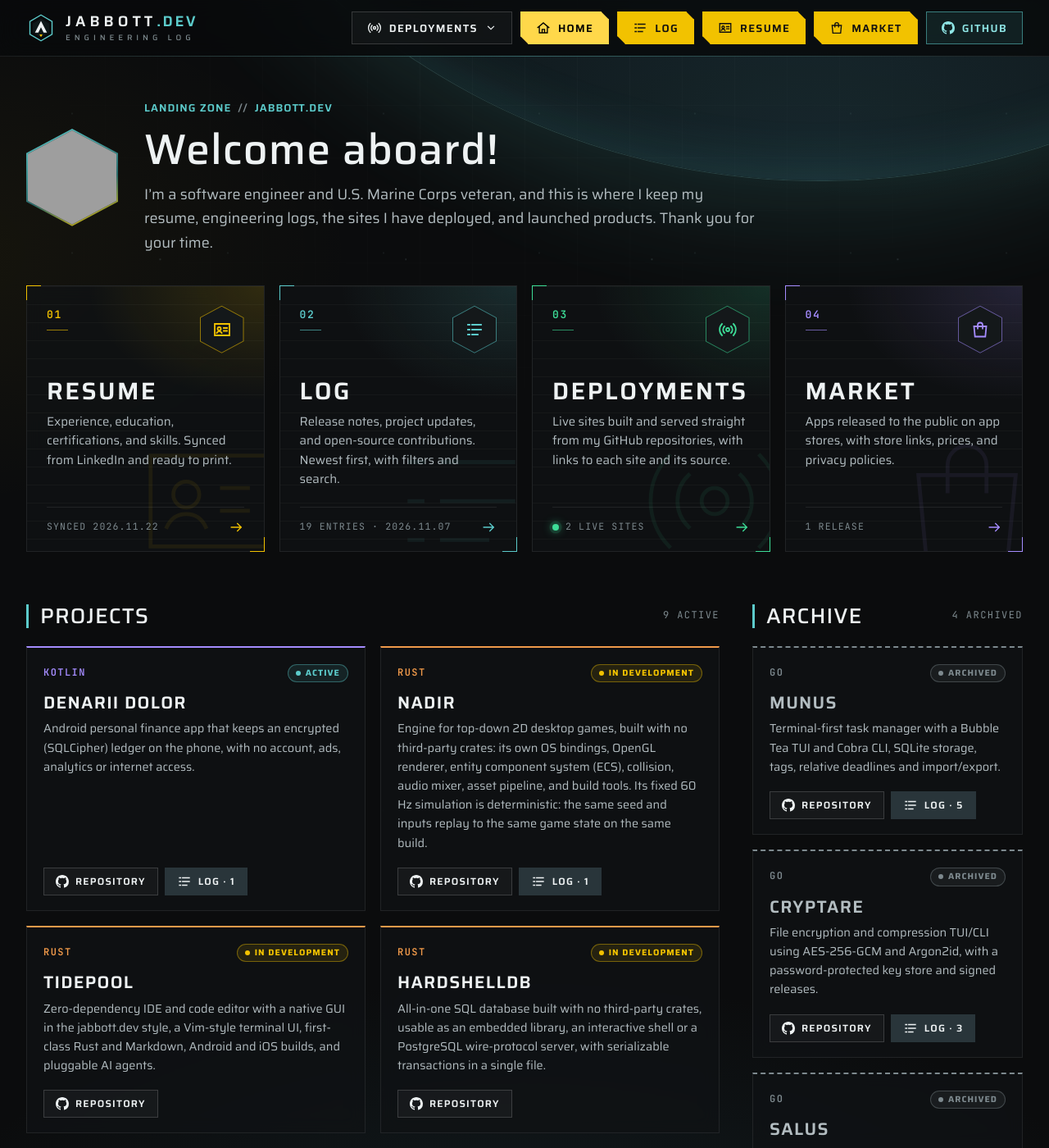
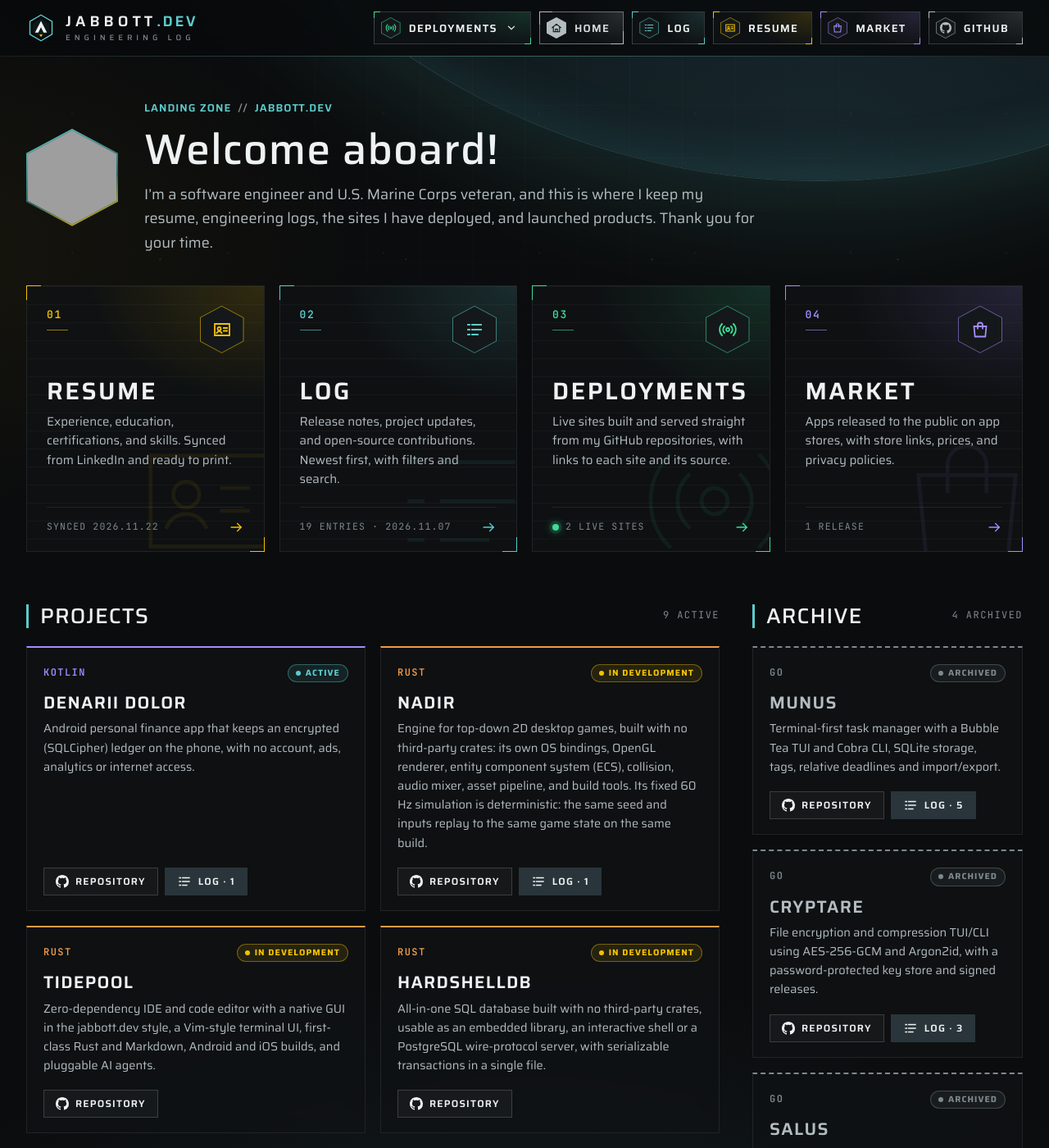
Before and after one commit to jabbott-iii/jabbott-iii.github.io, a Jekyll site: the page built from index.html, in a window 1280 px wide and 1400 px high. Shown: the whole window at 82% size. Built offline with Jekyll 4.4.1, drawn with Linux system fonts in a browser that asks for light colours; grey boxes are pictures that could not be loaded.

Commit message:
feat(layout): restyle header links as small destination tiles
Give the header links the look of the home page's destination tiles:
a glass panel with an accent glow, corner brackets that extend on
hover, and a hexagon icon frame. Each link uses its tile's accent
(Resume amber, Log teal, Deployments green, Market violet), and Home
and GitHub use a neutral gray.

- Replace the header's `.btn` classes with a new `nav-tile` block,
  so buttons elsewhere on the site keep their current look
- Mark the current page with a filled hexagon as well as color
- Lengthen the brackets with transforms, so only transform animates
- Update the menu breakpoint comment to the new row width

```diff
--- a/_includes/header.html
+++ b/_includes/header.html
@@ -17,8 +17,9 @@
 
       <nav class="site-nav" id="site-nav" aria-label="Primary">
         <div class="deploy" data-deploy>
-          <a class="btn btn--ghost deploy__toggle{% if page.url == '/deployments/' %} is-current{% endif %}" href="{{ '/deployments/' | relative_url }}" aria-controls="deploy-panel" data-deploy-toggle>
-            {% include icon.html name="satellite" %}
+          <a class="nav-tile nav-tile--deploy deploy__toggle{% if page.url == '/deployments/' %} is-current{% endif %}" href="{{ '/deployments/' | relative_url }}" aria-controls="deploy-panel" data-deploy-toggle>
+            <span class="nav-tile__fx"></span>
+            <span class="nav-tile__icon">{% include icon.html name="satellite" %}</span>
             <span>Deployments</span>
             {% include icon.html name="chevron" class="deploy__chevron" %}
           </a>
@@ -34,24 +35,29 @@
           </div>
         </div>
 
-        <a class="btn btn--amber{% if page.url == '/' %} is-current{% endif %}" href="{{ '/' | relative_url }}"{% if page.url == '/' %} aria-current="page"{% endif %}>
-          {% include icon.html name="home" %}
+        <a class="nav-tile nav-tile--neutral{% if page.url == '/' %} is-current{% endif %}" href="{{ '/' | relative_url }}"{% if page.url == '/' %} aria-current="page"{% endif %}>
+          <span class="nav-tile__fx"></span>
+          <span class="nav-tile__icon">{% include icon.html name="home" %}</span>
           <span>Home</span>
         </a>
-        <a class="btn btn--amber{% if page.url == '/log/' or page.collection == 'posts' %} is-current{% endif %}" href="{{ '/log/' | relative_url }}"{% if page.url == '/log/' %} aria-current="page"{% endif %}>
-          {% include icon.html name="log" %}
+        <a class="nav-tile{% if page.url == '/log/' or page.collection == 'posts' %} is-current{% endif %}" href="{{ '/log/' | relative_url }}"{% if page.url == '/log/' %} aria-current="page"{% endif %}>
+          <span class="nav-tile__fx"></span>
+          <span class="nav-tile__icon">{% include icon.html name="log" %}</span>
           <span>Log</span>
         </a>
-        <a class="btn btn--amber{% if page.url == '/resume/' %} is-current{% endif %}" href="{{ '/resume/' | relative_url }}"{% if page.url == '/resume/' %} aria-current="page"{% endif %}>
-          {% include icon.html name="id" %}
+        <a class="nav-tile nav-tile--resume{% if page.url == '/resume/' %} is-current{% endif %}" href="{{ '/resume/' | relative_url }}"{% if page.url == '/resume/' %} aria-current="page"{% endif %}>
+          <span class="nav-tile__fx"></span>
+          <span class="nav-tile__icon">{% include icon.html name="id" %}</span>
           <span>Resume</span>
         </a>
-        <a class="btn btn--amber{% if page.url == '/market/' %} is-current{% endif %}" href="{{ '/market/' | relative_url }}"{% if page.url == '/market/' %} aria-current="page"{% endif %}>
-          {% include icon.html name="market" %}
+        <a class="nav-tile nav-tile--market{% if page.url == '/market/' %} is-current{% endif %}" href="{{ '/market/' | relative_url }}"{% if page.url == '/market/' %} aria-current="page"{% endif %}>
+          <span class="nav-tile__fx"></span>
+          <span class="nav-tile__icon">{% include icon.html name="market" %}</span>
           <span>Market</span>
         </a>
-        <a class="btn btn--teal" href="https://github.com/{{ site.social.github }}" rel="me noopener" target="_blank">
-          {% include icon.html name="github" %}
+        <a class="nav-tile nav-tile--neutral" href="https://github.com/{{ site.social.github }}" rel="me noopener" target="_blank">
+          <span class="nav-tile__fx"></span>
+          <span class="nav-tile__icon">{% include icon.html name="github" %}</span>
           <span>GitHub</span>
           <span class="sr-only">(opens in a new tab)</span>
         </a>
--- a/assets/css/style.css
+++ b/assets/css/style.css
@@ -223,6 +223,90 @@ h1, h2, h3, h4 { font-weight: 500; line-height: 1.2; }
 .nav-toggle[aria-expanded="true"] .nav-toggle__bars::before { top: 0; width: 22px; transform: rotate(45deg); }
 .nav-toggle[aria-expanded="true"] .nav-toggle__bars::after { top: 0; transform: rotate(-45deg); }
 
+/* ---------- Header: navigation tiles ---------- */
+
+/* Small versions of the home page's destination tiles (.portal): a glass panel with an accent
+   glow, corner brackets, and a hexagon icon frame, in the same accent as the matching tile.
+   Each bracket is two 1px lines (one on the link, one on .nav-tile__fx), so hover can lengthen
+   them with scaleX() and scaleY() without thickening the line, and only transform animates. */
+.nav-tile {
+  --accent: var(--teal);
+  --arm: 16px;
+  --reach: 0.5;
+  position: relative;
+  display: inline-flex; align-items: center; gap: 10px;
+  height: 40px; padding: 0 16px 0 8px;
+  font: 600 13px/1 var(--font);
+  letter-spacing: 0.1em; text-transform: uppercase;
+  white-space: nowrap;
+  color: var(--text);
+  background:
+    radial-gradient(90% 160% at 100% 0%, color-mix(in srgb, var(--accent) 16%, transparent), transparent 70%),
+    var(--panel);
+  border: 1px solid var(--line-2);
+  transition: transform 0.2s ease;
+}
+.nav-tile--neutral { --accent: var(--text-2); }
+.nav-tile--resume { --accent: var(--amber); }
+.nav-tile--deploy { --accent: var(--green); }
+.nav-tile--market { --accent: var(--violet); }
+
+.nav-tile::before,
+.nav-tile::after,
+.nav-tile__fx::before,
+.nav-tile__fx::after {
+  content: "";
+  position: absolute;
+  background: var(--accent);
+  transition: transform 0.25s ease;
+}
+.nav-tile::before,
+.nav-tile::after { width: var(--arm); height: 1px; transform: scaleX(var(--reach)); }
+.nav-tile::before { top: -1px; left: -1px; transform-origin: left; }
+.nav-tile::after { bottom: -1px; right: -1px; transform-origin: right; }
+.nav-tile__fx { position: absolute; inset: -1px; pointer-events: none; }
+.nav-tile__fx::before,
+.nav-tile__fx::after { width: 1px; height: var(--arm); transform: scaleY(var(--reach)); }
+.nav-tile__fx::before { top: 0; left: 0; transform-origin: top; }
+.nav-tile__fx::after { bottom: 0; right: 0; transform-origin: bottom; }
+
+.nav-tile__icon {
+  position: relative;
+  display: grid; place-items: center;
+  width: 24px; height: 26px; flex: none;
+  color: var(--accent);
+  background: color-mix(in srgb, var(--accent) 55%, transparent);
+  clip-path: polygon(50% 0, 100% 25%, 100% 75%, 50% 100%, 0 75%, 0 25%);
+}
+.nav-tile__icon::before {
+  content: "";
+  position: absolute; inset: 1px;
+  background: var(--panel-solid);
+  clip-path: inherit;
+}
+.nav-tile__icon .icon { position: relative; width: 14px; height: 14px; }
+
+/* Hover, keyboard focus, the current page, and the open Deployments menu all extend the
+   brackets and tint the border and label. */
+.nav-tile:hover,
+.nav-tile:focus-visible,
+.nav-tile.is-current,
+.nav-tile[aria-expanded="true"] {
+  --reach: 1;
+  color: color-mix(in srgb, var(--accent) 55%, #fff);
+  border-color: color-mix(in srgb, var(--accent) 55%, transparent);
+}
+.nav-tile:hover,
+.nav-tile:focus-visible {
+  transform: translateY(-2px);
+  box-shadow: 0 10px 26px rgba(0, 0, 0, 0.45), 0 0 20px color-mix(in srgb, var(--accent) 16%, transparent);
+}
+.nav-tile:focus-visible { outline: 2px solid var(--accent); outline-offset: 3px; }
+
+/* The current page also fills its hexagon, so the state doesn't depend on color alone. */
+.nav-tile.is-current .nav-tile__icon { color: var(--bg); background: var(--accent); }
+.nav-tile.is-current .nav-tile__icon::before { opacity: 0; }
+
 /* ---------- Buttons ---------- */
 
 .btn {
@@ -243,8 +327,7 @@ h1, h2, h3, h4 { font-weight: 500; line-height: 1.2; }
 }
 .btn:hover { color: var(--btn-fg); }
 
-.btn--ghost:hover,
-.btn--ghost.is-current {
+.btn--ghost:hover {
   --btn-line: var(--teal);
   --btn-fg: var(--teal-hi);
   box-shadow: inset 0 0 18px rgba(92, 203, 203, 0.12);
@@ -267,8 +350,7 @@ h1, h2, h3, h4 { font-weight: 500; line-height: 1.2; }
   --btn-line: var(--amber);
   clip-path: polygon(0 0, calc(100% - var(--cut)) 0, 100% var(--cut), 100% 100%, var(--cut) 100%, 0 calc(100% - var(--cut)));
 }
-.btn--amber:hover,
-.btn--amber.is-current {
+.btn--amber:hover {
   --btn-bg: var(--amber-hi);
   --btn-line: var(--amber-hi);
   --btn-fg: #000;
@@ -958,7 +1040,6 @@ h1, h2, h3, h4 { font-weight: 500; line-height: 1.2; }
 
 .deploy { position: relative; }
 .deploy__chevron { transition: transform 0.2s ease; }
-.deploy__toggle[aria-expanded="true"] { --btn-line: var(--teal); --btn-fg: var(--teal-hi); }
 .deploy__toggle[aria-expanded="true"] .deploy__chevron { transform: rotate(180deg); }
 
 .deploy__panel {
@@ -1403,9 +1484,8 @@ a.pager__link:hover { background: #1a2023; color: var(--teal-hi); }
   .sidebar { grid-template-columns: repeat(auto-fill, minmax(min(100%, 300px), 1fr)); }
 }
 
-/* Five header buttons no longer fit beside the brand below about 990px. */
-/* The header row (brand plus six nav buttons) needs about 1,115px; below 1180px it collapses into
-   the menu button, leaving room for a scrollbar. Raise this if a nav button is added. */
+/* The header row (brand plus six nav tiles) needs about 1,085px; below 1180px it collapses into
+   the menu button, leaving room for a scrollbar. Raise this if a nav tile is added. */
 @media (max-width: 1180px) {
   .nav-toggle { display: inline-grid; place-items: center; }
   .site-nav {
@@ -1418,7 +1498,7 @@ a.pager__link:hover { background: #1a2023; color: var(--teal-hi); }
     box-shadow: 0 24px 50px rgba(0, 0, 0, 0.6);
   }
   .site-nav.is-open { display: flex; }
-  .site-nav .btn { width: 100%; justify-content: flex-start; height: 46px; }
+  .nav-tile { width: 100%; height: 48px; }
   .deploy__toggle .deploy__chevron { margin-left: auto; }
   .deploy__panel { position: static; width: auto; margin-top: 10px; box-shadow: none; }
 }
```
